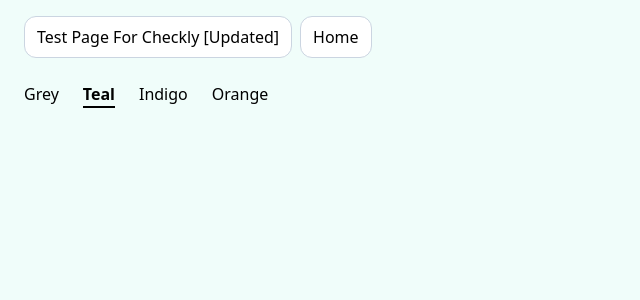
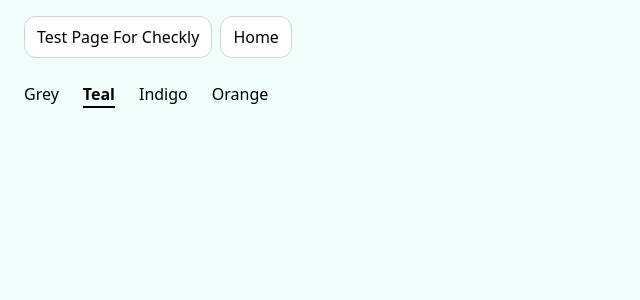
Before and after one commit to sambecker/tailwind, a Next.js app: page /test in a window 1280 px wide. Shown: the top 300 px of the page, without its empty margins (0-640 px from the left). Built offline with nearby package versions, Linux system fonts and the light colour scheme.

Commit message:
Revert change

```diff
--- a/pages/test.tsx
+++ b/pages/test.tsx
@@ -16,7 +16,7 @@ const TestPage: NextPage<Props> = () => {
         'rounded-xl',
         'border border-slate-300',
       ])}>
-        Test Page For Checkly [Updated]
+        Test Page For Checkly
       </div>
       <Link href="/">
         <a className={joinClasses([
```
